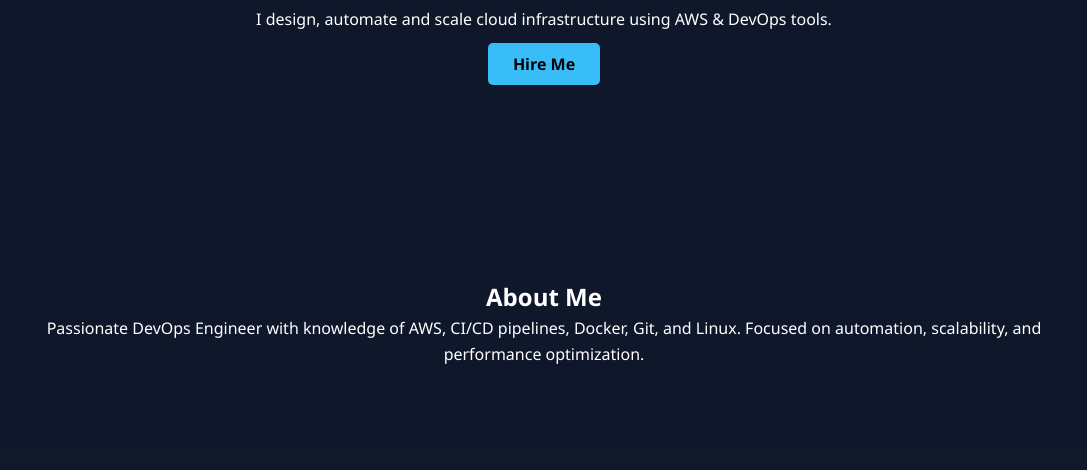
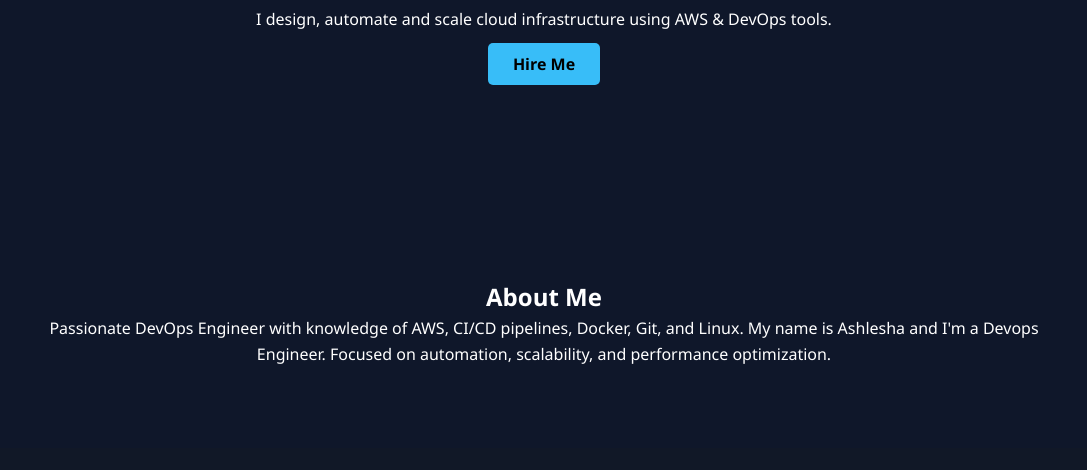
Before and after one commit to ashleshaathalye/devops-portfolio, a plain HTML site: page index.html in a window 1280 px wide. Shown: the part 330-800 px from the top of the page, without its empty margins (96-1183 px from the left). Drawn offline with Linux system fonts and the light colour scheme.

Commit message:
Modified index file

```diff
--- a/index.html
+++ b/index.html
@@ -33,7 +33,7 @@
         <h2>About Me</h2>
         <p>
             Passionate DevOps Engineer with knowledge of AWS, CI/CD pipelines,
-            Docker, Git, and Linux. Focused on automation, scalability,
+            Docker, Git, and Linux. My name is Ashlesha and I'm a Devops Engineer. Focused on automation, scalability,
             and performance optimization.
         </p>
     </section>
```
